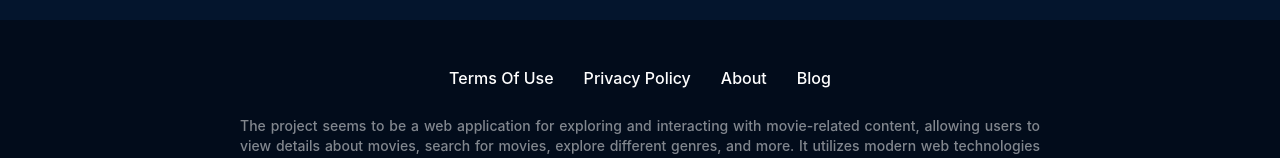
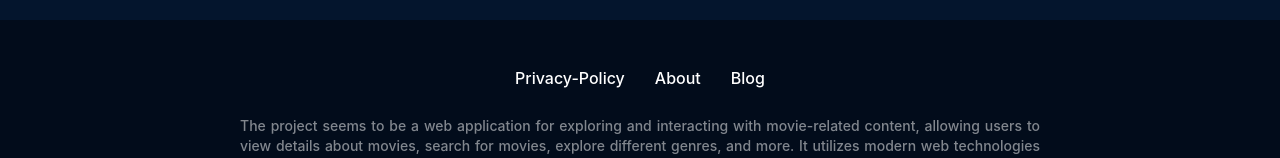
Before and after one commit to Amarjeetk01/moviomix, a React (Create React App) app: page / in a window 1280 px wide. Shown: the part 1144-1302 px from the top of the page. Built offline with nearby package versions, Linux system fonts and the light colour scheme; no server answers.

Commit message:
Update Footer.jsx

```diff
--- a/src/components/footer/Footer.jsx
+++ b/src/components/footer/Footer.jsx
@@ -15,8 +15,7 @@ const Footer = () => {
         <footer className="footer">
             <ContentWrapper>
                 <ul className="menuItems">
-                    <li className="menuItem">Terms Of Use</li>
-                    <li className="menuItem">Privacy Policy</li>
+                    <li className="menuItem">Privacy-Policy</li>
                     <li className="menuItem">About</li>
                     <li className="menuItem">Blog</li>
                 </ul>
```
